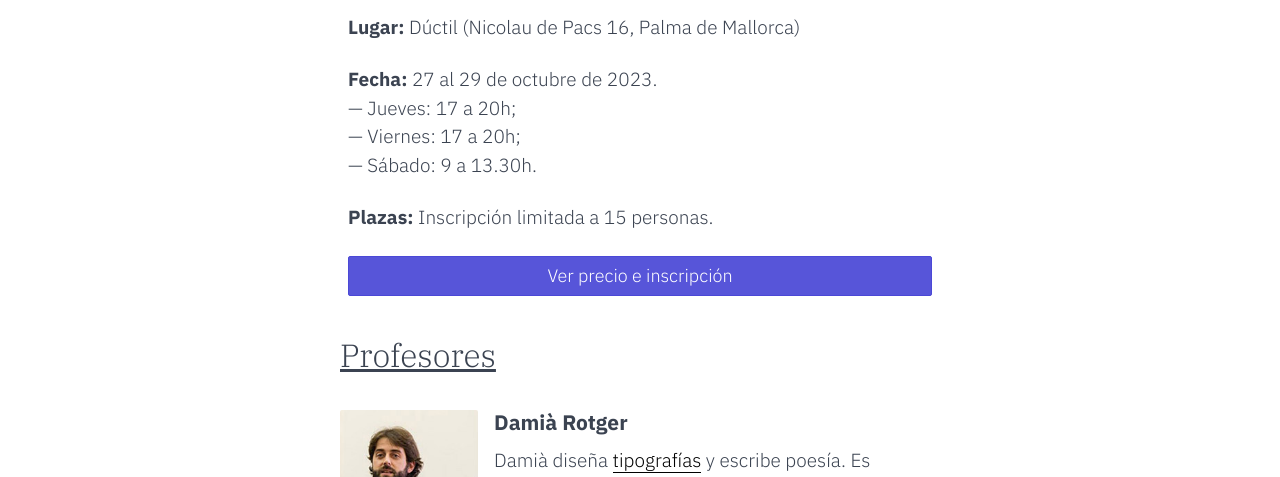
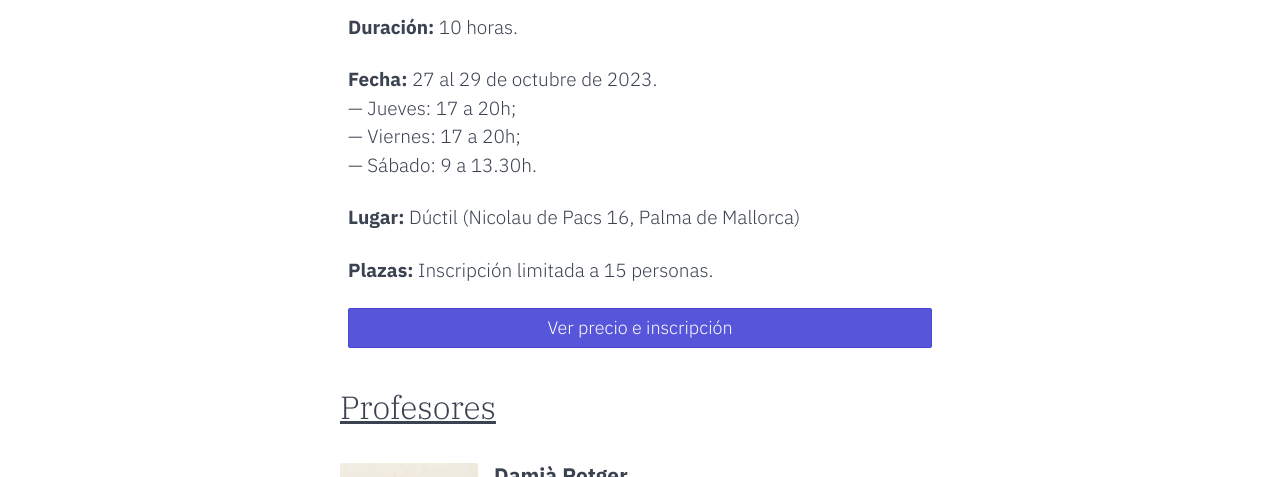
Before and after one commit to pedroarilla/gliglifo, a plain HTML site: page mini/index.html in a window 1280 px wide. Shown: the part 623-1100 px from the top of the page. Drawn offline with nearby package versions, Linux system fonts and the light colour scheme; a script that the page names is missing.

Commit message:
Update index.html

```diff
--- a/mini/index.html
+++ b/mini/index.html
@@ -79,11 +79,12 @@
 			<div class="container grid-sm">
 				<h2 class="contenido-h2 underline">Información</h2>
 			<div class="container grid-sm plus40">
-				<p><b>Lugar:</b> Dúctil (Nicolau de Pacs 16, Palma de Mallorca)</p>
+				<p><b>Duración:</b> 10 horas.</p>
 				<p><b>Fecha:</b> 27 al 29 de octubre de 2023.<br>
 				— Jueves: 17 a 20h;<br>
 				— Viernes: 17 a 20h;<br>
 				— Sábado: 9 a 13.30h.</p>
+				<p><b>Lugar:</b> Dúctil (Nicolau de Pacs 16, Palma de Mallorca)</p>
 				<p><b>Plazas:</b> Inscripción limitada a 15 personas.</p>
 				<a class="btn btn-primary btn-lg" style="width:100%;" href="#inscripcion">Ver precio e inscripción</a>
 			</div>
```
